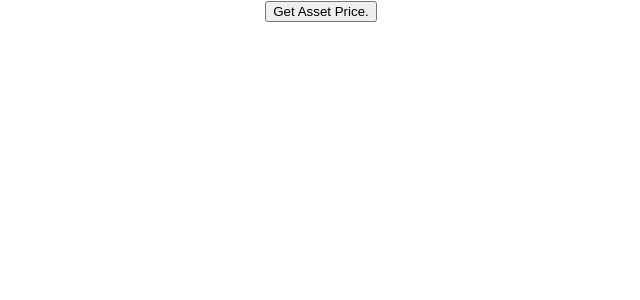
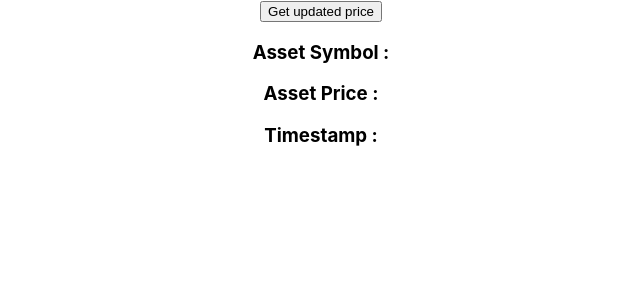
Before and after one commit to celestinecyr/tt3_group16, a React (Create React App) app: page / in a window 1280 px wide. Shown: the top 300 px of the page, without its empty margins (319-959 px from the left). Built offline with nearby package versions, Linux system fonts and the light colour scheme; no server answers.

Commit message:
Show results to webpage

```diff
--- a/src/App.js
+++ b/src/App.js
@@ -1,16 +1,17 @@
 import './App.css';
 //import { PriceData } from './components/PriceData';
 import axios from 'axios';
-import moment from 'moment';
 import  { useState, useEffect } from 'react'
 
 function App() {
 
-  const [data, setData] = useState([])
-  let assetSymbol = null;
-  let price = null;
-  let timestamp = null;
+  const[price, setPrice] = useState('');
+  const[assetSymbol, setAssetSymbol] = useState('');
+  const[timestamp, setTimestamp] = useState('');
 
+  function loadTransactionData() {
+
+  }
   useEffect(() => {
     async function loadTransactionData() {
         let priceAPI = 'https://849rs099m3.execute-api.ap-southeast-1.amazonaws.com/techtrek/pricing/current'
@@ -18,14 +19,10 @@ function App() {
             "X-API-Key": "LAmt7e4YU21vFGBwHT6s4aOdBR040NqE1WUd7XKD",
         };
         axios.post(priceAPI, {}).then(function (response) {
-            setData(response.data)
-            //console.log(moment.unix(response.data[0]['timestamp']).format('dddd MMMM Do YYYY, h:mm:ss a'));
-            assetSymbol = response.data.assetSymbol;
-            price = response.data.price;
-            timestamp = response.data.timestamp;
-            console.log("assetSymbol is " + assetSymbol + " price is " + price + " timestamp is " + timestamp)
+            setPrice(JSON.stringify(response.data.price));
+            setAssetSymbol(JSON.stringify(response.data.assetSymbol));
+            setTimestamp(JSON.stringify(response.data.timestamp));
             console.log(response.data);
-
             //return response.data; //return this Object instead of printing
 
         }).catch(function (error) {
@@ -36,7 +33,10 @@ function App() {
 }, [])
   return (
     <div className="App">
-          <button onClick=''>Get Asset Price.</button>
+          <button onClick="window.location.reload();">Get updated price</button>
+          <h3>Asset Symbol : {assetSymbol}</h3>
+          <h3>Asset Price : {price}</h3>
+          <h3>Timestamp : {timestamp}</h3>
     </div>
   );
 }
```
